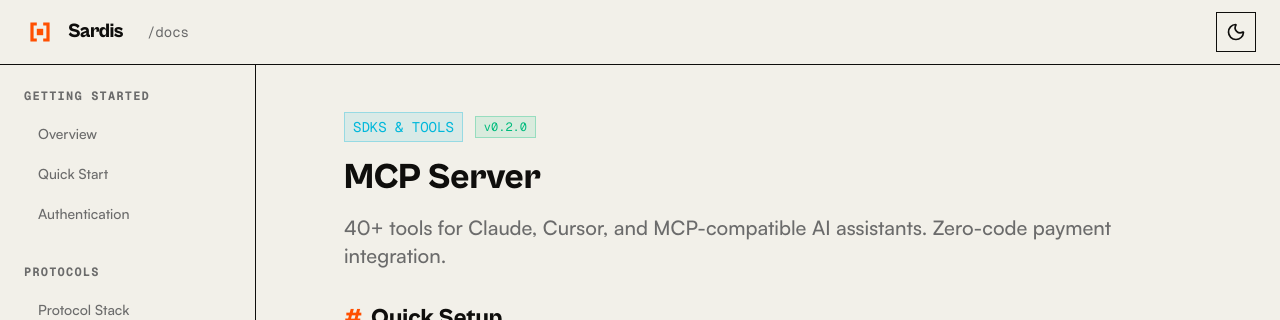
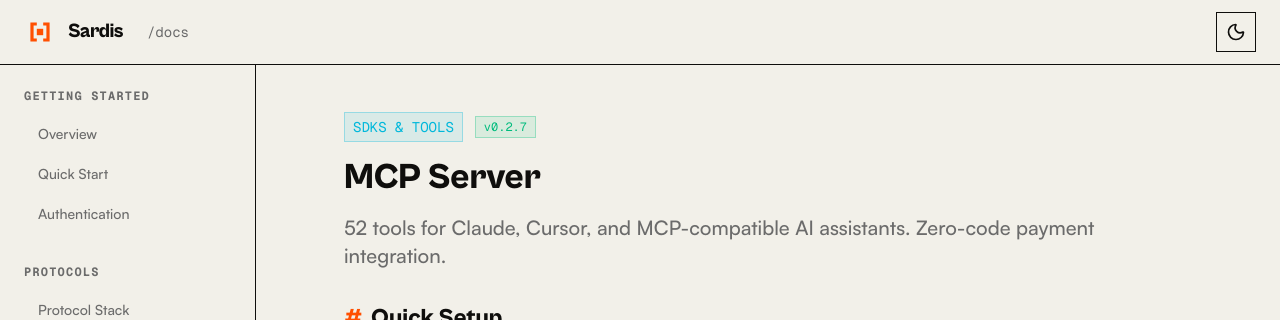
Before and after one commit to EfeDurmaz16/sardis, a React (Vite) app in the folder landing/: page /docs/mcp-server in a window 1280 px wide. Shown: the top 320 px of the page. Built offline with nearby package versions, Linux system fonts and the light colour scheme.

Commit message:
docs(landing): refresh SDK and MCP version labels

```diff
--- a/landing/src/docs/pages/MCPServer.jsx
+++ b/landing/src/docs/pages/MCPServer.jsx
@@ -4,11 +4,11 @@ export default function DocsMCPServer() {
       <div className="not-prose mb-8">
         <div className="flex items-center gap-3 text-sm text-muted-foreground font-mono mb-4">
           <span className="px-2 py-1 bg-cyan-500/10 border border-cyan-500/30 text-cyan-500">SDKS & TOOLS</span>
-          <span className="px-2 py-0.5 text-xs font-mono bg-emerald-500/10 border border-emerald-500/30 text-emerald-500">v0.2.0</span>
+          <span className="px-2 py-0.5 text-xs font-mono bg-emerald-500/10 border border-emerald-500/30 text-emerald-500">v0.2.7</span>
         </div>
         <h1 className="text-4xl font-bold font-display mb-4">MCP Server</h1>
         <p className="text-xl text-muted-foreground">
-          40+ tools for Claude, Cursor, and MCP-compatible AI assistants. Zero-code payment integration.
+          52 tools for Claude, Cursor, and MCP-compatible AI assistants. Zero-code payment integration.
         </p>
       </div>
 
--- a/landing/src/docs/pages/SDKPython.jsx
+++ b/landing/src/docs/pages/SDKPython.jsx
@@ -4,7 +4,7 @@ export default function DocsSDKPython() {
       <div className="not-prose mb-8">
         <div className="flex items-center gap-3 text-sm text-muted-foreground font-mono mb-4">
           <span className="px-2 py-1 bg-cyan-500/10 border border-cyan-500/30 text-cyan-500">SDKS & TOOLS</span>
-          <span className="px-2 py-0.5 text-xs font-mono bg-emerald-500/10 border border-emerald-500/30 text-emerald-500">v0.6</span>
+          <span className="px-2 py-0.5 text-xs font-mono bg-emerald-500/10 border border-emerald-500/30 text-emerald-500">v0.3.3</span>
         </div>
         <h1 className="text-4xl font-bold font-display mb-4">Python SDK</h1>
         <p className="text-xl text-muted-foreground">
--- a/landing/src/docs/pages/SDKTypeScript.jsx
+++ b/landing/src/docs/pages/SDKTypeScript.jsx
@@ -4,7 +4,7 @@ export default function DocsSDKTypeScript() {
       <div className="not-prose mb-8">
         <div className="flex items-center gap-3 text-sm text-muted-foreground font-mono mb-4">
           <span className="px-2 py-1 bg-cyan-500/10 border border-cyan-500/30 text-cyan-500">SDKS & TOOLS</span>
-          <span className="px-2 py-0.5 text-xs font-mono bg-emerald-500/10 border border-emerald-500/30 text-emerald-500">v0.6</span>
+          <span className="px-2 py-0.5 text-xs font-mono bg-emerald-500/10 border border-emerald-500/30 text-emerald-500">v0.3.4</span>
         </div>
         <h1 className="text-4xl font-bold font-display mb-4">TypeScript SDK</h1>
         <p className="text-xl text-muted-foreground">
```
Also changed, not shown: 1 other file (tests, documents, lock files or other folders).
